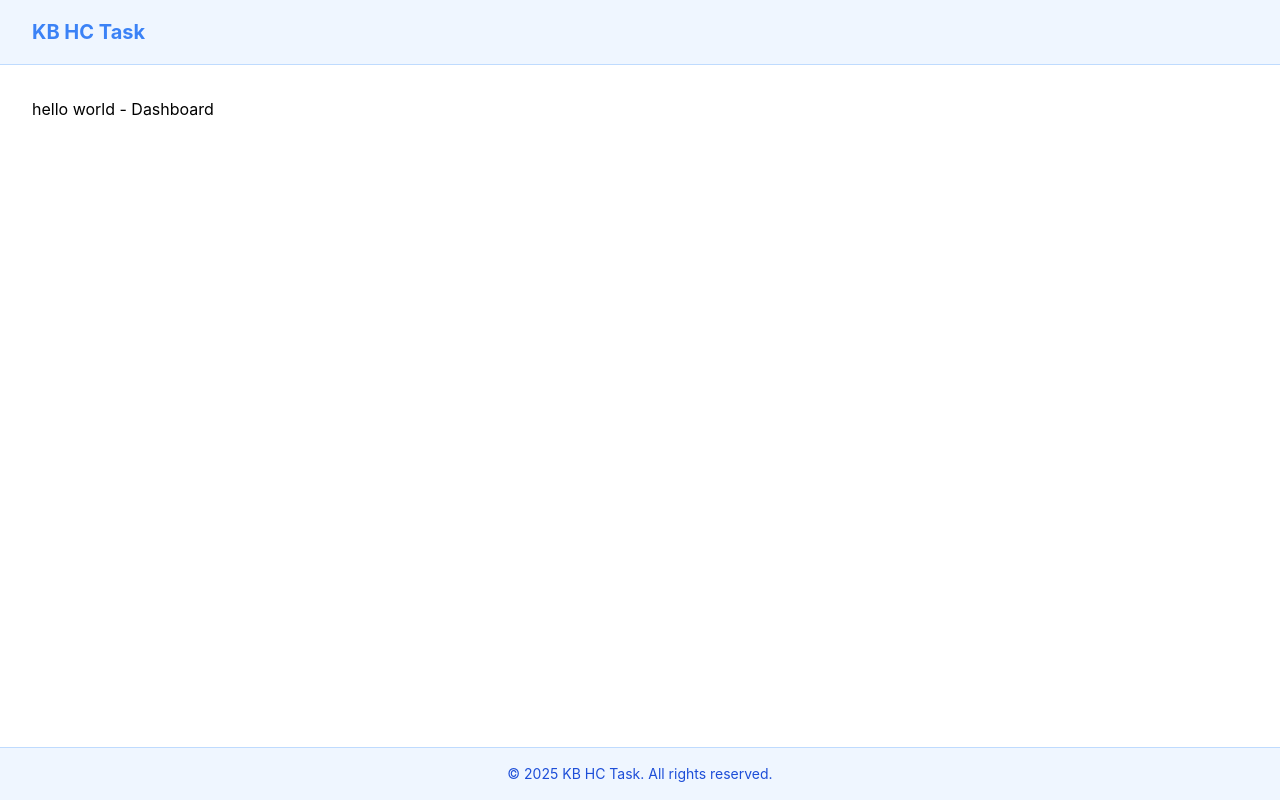
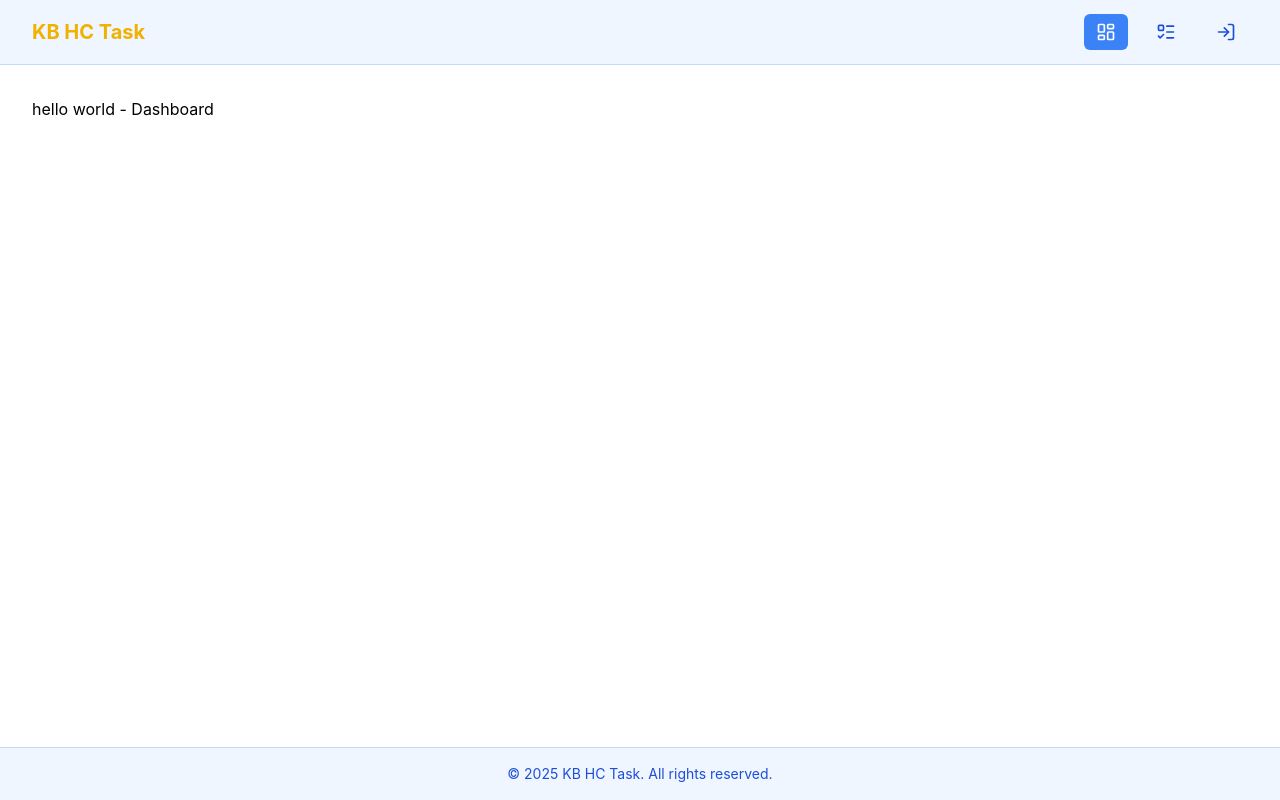
Before and after one commit to hojae-lee/kb-hc-task, a React (Vite) app: page / in a window 1280 px wide. Built offline with nearby package versions, Linux system fonts and the light colour scheme; a web font is replaced by a local one.

Commit message:
feat: GNB 영역 추가 (대시보드, 할일, 로그인)

```diff
--- /dev/null
+++ b/src/components/common/Logo.tsx
@@ -0,0 +1,5 @@
+const Logo = () => {
+  return <h1 className="text-xl font-bold text-yellow-500">KB HC Task</h1>
+}
+
+export default Logo
--- /dev/null
+++ b/src/components/root/AuthNav.tsx
@@ -0,0 +1,37 @@
+import { Link, useLocation } from 'react-router'
+import { User, LogIn } from 'lucide-react'
+import { tokenStorage } from '@/api/config'
+
+const AuthNav = () => {
+  const location = useLocation()
+  // todo: 로그인 상태값을 별도 store 로 처리 예정.
+  const isAuthenticated = !!tokenStorage.getAccessToken()
+
+  if (isAuthenticated) {
+    return (
+      <Link
+        to="/user"
+        className={`flex items-center gap-2 px-3 py-2 rounded-md transition-colors ${
+          location.pathname === '/user'
+            ? 'bg-primary text-white'
+            : 'text-primary-700 hover:bg-primary-100'
+        }`}
+        title="회원정보"
+      >
+        <User className="h-5 w-5" />
+      </Link>
+    )
+  }
+
+  return (
+    <Link
+      to="/sign-in"
+      className="flex items-center gap-2 px-3 py-2 rounded-md transition-colors text-primary-700 hover:bg-primary-100"
+      title="로그인"
+    >
+      <LogIn className="h-5 w-5" />
+    </Link>
+  )
+}
+
+export default AuthNav
--- a/src/components/root/Header.tsx
+++ b/src/components/root/Header.tsx
@@ -1,9 +1,17 @@
+import Logo from '@/components/common/Logo'
+import Nav from '@/components/root/Nav'
+import AuthNav from '@/components/root/AuthNav'
+
 const Header = () => {
   return (
     <header className="border-b border-primary-200 bg-primary-50">
       <div className="mx-auto max-w-7xl px-4 sm:px-6 lg:px-8">
         <div className="flex h-16 items-center justify-between">
-          <h1 className="text-xl font-bold text-primary">KB HC Task</h1>
+          <Logo />
+          <div className="flex items-center gap-4">
+            <Nav />
+            <AuthNav />
+          </div>
         </div>
       </div>
     </header>
--- /dev/null
+++ b/src/components/root/Nav.tsx
@@ -0,0 +1,51 @@
+import { Link, useLocation } from 'react-router'
+import { LayoutDashboard, ListTodo } from 'lucide-react'
+
+const Nav = () => {
+  const location = useLocation()
+
+  const navItems = [
+    {
+      path: '/',
+      icon: LayoutDashboard,
+      label: '대시보드'
+    },
+    {
+      path: '/task',
+      icon: ListTodo,
+      label: '할 일'
+    }
+  ]
+
+  const isActive = (path: string) => {
+    if (path === '/') {
+      return location.pathname === '/'
+    }
+    return location.pathname.startsWith(path)
+  }
+
+  return (
+    <nav className="flex items-center gap-4">
+      {navItems.map((item) => {
+        const Icon = item.icon
+        const active = isActive(item.path)
+        return (
+          <Link
+            key={item.path}
+            to={item.path}
+            className={`flex items-center gap-2 px-3 py-2 rounded-md transition-colors ${
+              active
+                ? 'bg-primary text-white'
+                : 'text-primary-700 hover:bg-primary-100'
+            }`}
+            title={item.label}
+          >
+            <Icon className="h-5 w-5" />
+          </Link>
+        )
+      })}
+    </nav>
+  )
+}
+
+export default Nav
```
